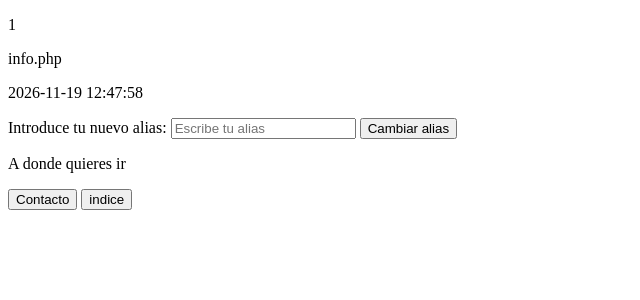
After one commit to inakyfdz/Ejercicio2_UT4, a PHP site: page /info.php in a window 1280 px wide. The commit adds this page. Shown: the top 300 px of the page, without its empty margins (0-640 px from the left). Run offline with PHP 8.4, Linux system fonts and the light colour scheme.

Commit message:
Faltan2 cositas (contac)

```diff
--- a/app/bootstrap.php
+++ b/app/bootstrap.php
@@ -1,15 +1,14 @@
 <?php
 declare(strict_types=1);
 require_once __DIR__ . '/seguridad.php';
-require_once __DIR__ . '/sesion.php';
+
 require_once __DIR__ . '/../tools/renders.php';
 
 ini_set('session.use_strict_mode', 1);
 session_set_cookie_params([
     'httponly' => true,
-    'secure'   => requestHTTPS(),
-    'samesite' => 'Lax',
-    'path'     => '/',
-    'lifetime' => 0,
+    'secure' => false,
+    'samesite' => 'Lax'
 ]);
-session_start();
+
+require_once __DIR__ . '/sesion.php';
--- a/app/sesion.php
+++ b/app/sesion.php
@@ -1,4 +1,5 @@
 <?php
+session_start();
 $_SESSION['visitas'] =($_SESSION['visitas'] ?? 0) +1 ;
 $_SESSION['LastSect'] = $_SESSION['LastSect'] ?? basename($_SERVER['PHP_SELF']);
 $_SESSION['MomLastAct'] = $_SESSION['MomLastAct'] ?? 'Sin Actividad de momento';
@@ -17,5 +18,5 @@ function imprimirAlias(){
     echo saneamintoInfo($_SESSION['Alias']);
 }
 function recogerActividad(){
-    $_SESSION['MomLastAct'] = String(date('Y-m-d H:i:s'));
+    $_SESSION['MomLastAct'] =date('Y-m-d H:i:s');
 }
--- /dev/null
+++ b/public/info.php
@@ -0,0 +1,6 @@
+<?php
+require_once __DIR__ . '/../app/bootstrap.php';
+render('information');
+if ($_SERVER['REQUEST_METHOD'] === 'POST' && isset($_POST['alias'])) {
+    $_SESSION['Alias'] = trim($_POST['alias']);
+}
--- a/views/information.php
+++ b/views/information.php
@@ -1 +1,27 @@
-<?php
+<!doctype html>
+<html lang="es">
+<head>
+    <meta charset="UTF-8">
+    <meta name="viewport" content="width=device-width, initial-scale=1">
+    <title>Indice</title>
+</head>
+<body>
+<div>
+    <p><?php imprimirVisitas(); ?></p>
+    <p><?php imprimirLastSect(); ?></p>
+    <p><?php imprimirMomLastAct();?></p>
+    <p><?php imprimirAlias()?></p>
+</div>
+<form>
+    <label for="alias">Introduce tu nuevo alias:</label>
+    <input type="text" id="alias" name="alias" placeholder="Escribe tu alias" required>
+
+    <button type="submit">Cambiar alias</button>
+</form>
+<p>A donde quieres ir </p>
+<div>
+    <a href="/public/contact.php"><button>Contacto</button></a>
+    <a href="/public/index.php.php"><button>indice</button></a>
+</div>
+</body>
+</html>
```
